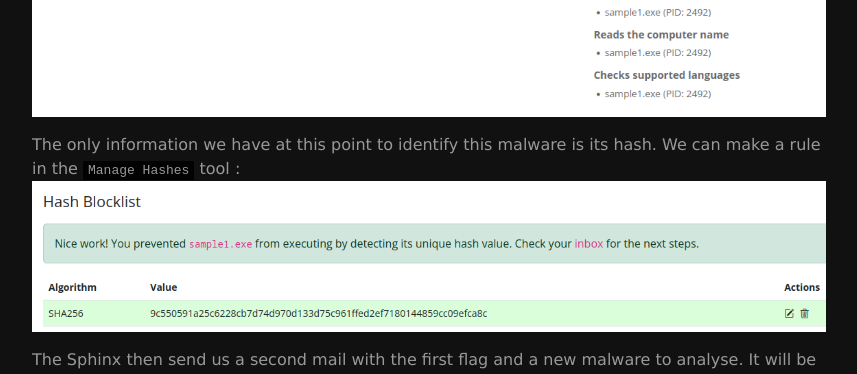
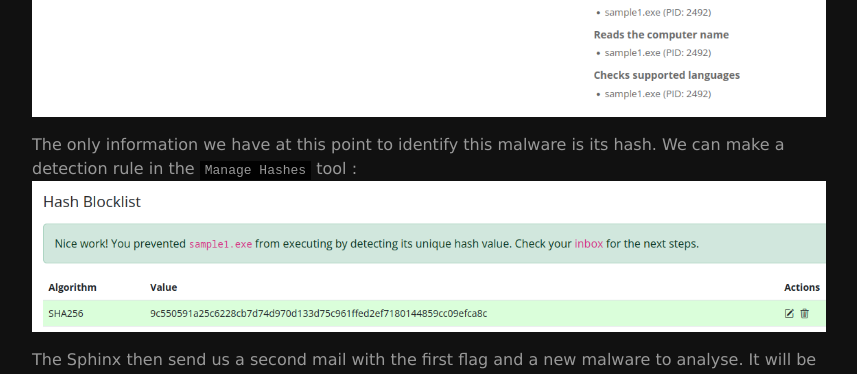
Before and after one commit to 3C4D/SITE, an Astro site: page /blog/writeup_thm_summit in a window 1280 px wide. Shown: the part 1964-2338 px from the top of the page, without its empty margins (211-1068 px from the left). Built offline with nearby package versions, Linux system fonts and the light colour scheme; Astro itself is replaced by a stand-in of ours.

Commit message:
fix typo

```diff
--- a/src/content/blog/writeup_thm_summit.md
+++ b/src/content/blog/writeup_thm_summit.md
@@ -34,7 +34,7 @@ The analysis of the first malware (`sample1.exe`) :
   height="400"
 />
 
-The only information we have at this point to identify this malware is its hash. We can make a rule in the `Manage Hashes` tool :
+The only information we have at this point to identify this malware is its hash. We can make a detection rule in the `Manage Hashes` tool :
 <Image
   src="/writeup_thm_summit/image3.png"
   alt="hash1"
```
